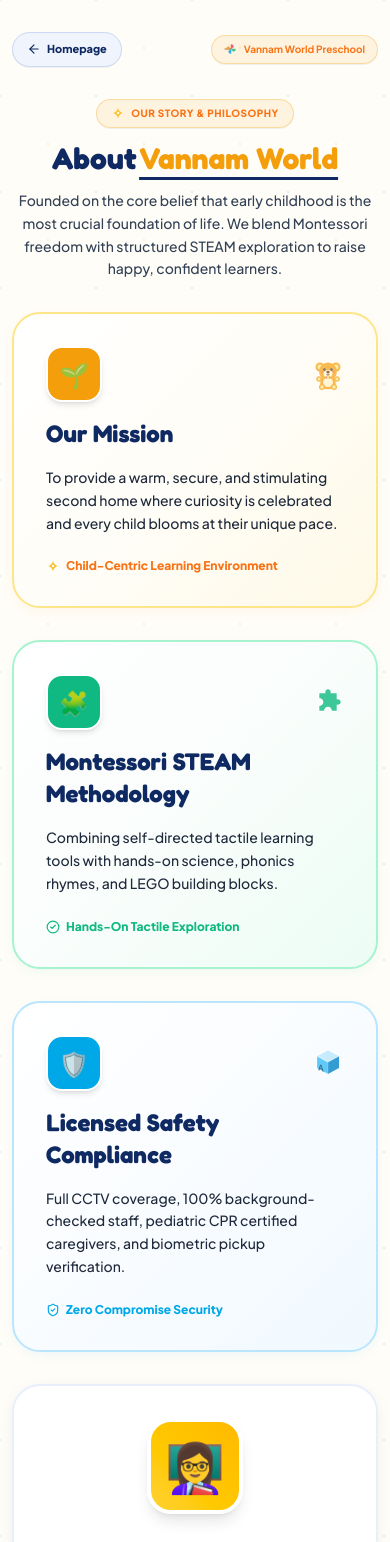
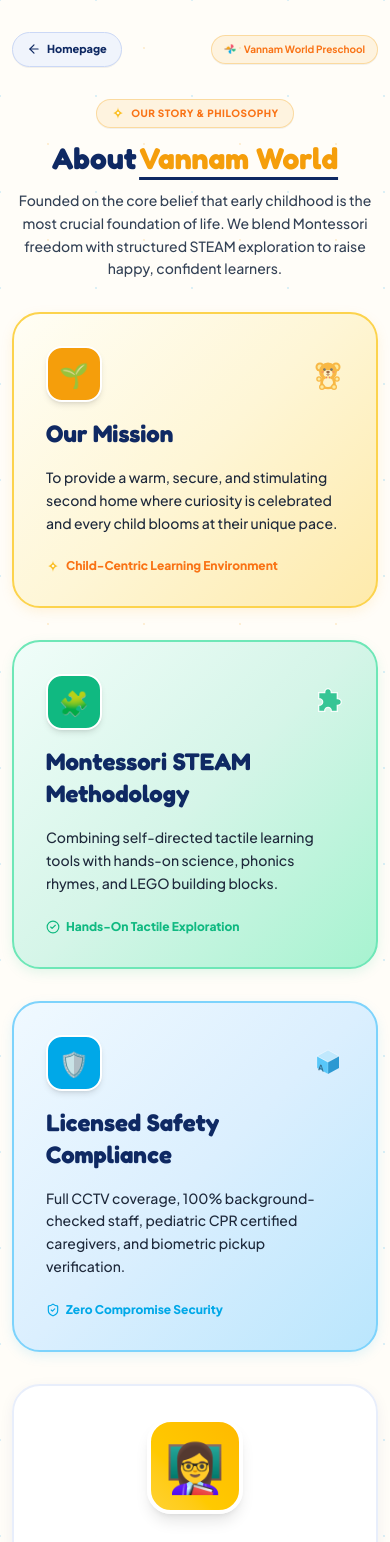
Before and after one commit to nithishwaran2703-oss/vannam, a Next.js app: page /about in a window 390 px wide. Shown: the top 1542 px of the page. Built offline with nearby package versions, Linux system fonts and the light colour scheme.

Commit message:
fix: mobile swipe, boost card colors, soft teacher cards, remove skip button

```diff
--- a/app/globals.css
+++ b/app/globals.css
@@ -309,45 +309,70 @@
 }
 
 .card-navy {
-  background: linear-gradient(135deg, #FFFFFF 0%, #F8FAFC 60%, #F0F4FC 100%);
-  border: 2px solid #CBD8F6;
-  box-shadow: 0px 4px 16px -2px rgba(15, 41, 99, 0.07);
+  background: linear-gradient(135deg, #F0F4FC 0%, #E8EEF9 50%, #DBEAFE 100%);
+  border: 2px solid #93B4F0;
+  box-shadow: 0px 4px 16px -2px rgba(15, 41, 99, 0.12);
 }
 
 .card-amber, .card-yellow {
+  background: linear-gradient(135deg, #FFFEF5 0%, #FEF6D6 50%, #FEEAAB 100%);
+  border: 2px solid #FCD34D;
+  box-shadow: 0px 4px 16px -2px rgba(245, 158, 11, 0.14);
+}
+
+.card-emerald, .card-green {
+  background: linear-gradient(135deg, #F0FDF9 0%, #D5F5E8 50%, #A7F3D0 100%);
+  border: 2px solid #6EE7B7;
+  box-shadow: 0px 4px 16px -2px rgba(16, 185, 129, 0.14);
+}
+
+.card-sky, .card-cyan {
+  background: linear-gradient(135deg, #F0F9FF 0%, #DBEFFE 50%, #BAE6FD 100%);
+  border: 2px solid #7DD3FC;
+  box-shadow: 0px 4px 16px -2px rgba(14, 165, 233, 0.14);
+}
+
+.card-rose, .card-red {
+  background: linear-gradient(135deg, #FFF5F5 0%, #FFE4E6 50%, #FECDD3 100%);
+  border: 2px solid #FDA4AF;
+  box-shadow: 0px 4px 16px -2px rgba(244, 63, 94, 0.14);
+}
+
+.card-orange {
+  background: linear-gradient(135deg, #FFF8F0 0%, #FEE8CC 50%, #FED7AA 100%);
+  border: 2px solid #FDBA74;
+  box-shadow: 0px 4px 16px -2px rgba(249, 115, 22, 0.14);
+}
+
+.card-purple {
+  background: linear-gradient(135deg, #FAF5FF 0%, #EDE4FB 50%, #DDD6FE 100%);
+  border: 2px solid #C4B5FD;
+  box-shadow: 0px 4px 16px -2px rgba(139, 92, 246, 0.14);
+}
+
+/* Soft card variants — gentle pastel washes for teacher cards */
+.card-amber-soft {
   background: linear-gradient(135deg, #FFFFFF 0%, #FFFDF7 60%, #FEF9E7 100%);
   border: 2px solid #FDE68A;
   box-shadow: 0px 4px 16px -2px rgba(245, 158, 11, 0.07);
 }
 
-.card-emerald, .card-green {
+.card-emerald-soft {
   background: linear-gradient(135deg, #FFFFFF 0%, #F9FDFB 60%, #ECFDF5 100%);
   border: 2px solid #A7F3D0;
   box-shadow: 0px 4px 16px -2px rgba(16, 185, 129, 0.07);
 }
 
-.card-sky, .card-cyan {
+.card-sky-soft {
   background: linear-gradient(135deg, #FFFFFF 0%, #F9FCFF 60%, #F0F9FF 100%);
   border: 2px solid #BAE6FD;
   box-shadow: 0px 4px 16px -2px rgba(14, 165, 233, 0.07);
 }
 
-.card-rose, .card-red {
+.card-rose-soft {
   background: linear-gradient(135deg, #FFFFFF 0%, #FCF8F9 60%, #FFF1F2 100%);
   border: 2px solid #FECDD3;
   box-shadow: 0px 4px 16px -2px rgba(244, 63, 94, 0.07);
-}
-
-.card-orange {
-  background: linear-gradient(135deg, #FFFFFF 0%, #FFFBF7 60%, #FFF7ED 100%);
-  border: 2px solid #FED7AA;
-  box-shadow: 0px 4px 16px -2px rgba(249, 115, 22, 0.07);
-}
-
-.card-purple {
-  background: linear-gradient(135deg, #FFFFFF 0%, #FAF8FD 60%, #FAF5FF 100%);
-  border: 2px solid #E9D5FF;
-  box-shadow: 0px 4px 16px -2px rgba(139, 92, 246, 0.07);
 }
 
 /* Floating & Playful Animations */
@@ -1528,47 +1553,47 @@
     box-shadow: 0px 4px 16px -2px rgba(15, 41, 99, 0.08) !important;
   }
 
-  /* Color cards: Soft, soothing pastel whisper washes (never hard, glaring, or saturated) */
+  /* Color cards: Warm, bright, cool pastels — clearly colored but not harsh */
   .card-amber, .card-yellow {
-    background: linear-gradient(135deg, #FFFFFF 0%, #FFFDF7 50%, #FEF9E7 100%) !important;
-    border-color: #FDE68A !important;
-    box-shadow: 0 4px 14px -2px rgba(245, 158, 11, 0.08) !important;
+    background: linear-gradient(135deg, #FFFEF5 0%, #FEF6D6 50%, #FEEAAB 100%) !important;
+    border-color: #FCD34D !important;
+    box-shadow: 0 4px 14px -2px rgba(245, 158, 11, 0.15) !important;
   }
 
   .card-emerald, .card-green {
-    background: linear-gradient(135deg, #FFFFFF 0%, #F9FDFB 50%, #ECFDF5 100%) !important;
-    border-color: #A7F3D0 !important;
-    box-shadow: 0 4px 14px -2px rgba(16, 185, 129, 0.08) !important;
+    background: linear-gradient(135deg, #F0FDF9 0%, #D5F5E8 50%, #A7F3D0 100%) !important;
+    border-color: #6EE7B7 !important;
+    box-shadow: 0 4px 14px -2px rgba(16, 185, 129, 0.15) !important;
   }
 
   .card-sky, .card-cyan {
-    background: linear-gradient(135deg, #FFFFFF 0%, #F9FCFF 50%, #F0F9FF 100%) !important;
-    border-color: #BAE6FD !important;
-    box-shadow: 0 4px 14px -2px rgba(14, 165, 233, 0.08) !important;
+    background: linear-gradient(135deg, #F0F9FF 0%, #DBEFFE 50%, #BAE6FD 100%) !important;
+    border-color: #7DD3FC !important;
+    box-shadow: 0 4px 14px -2px rgba(14, 165, 233, 0.15) !important;
   }
 
   .card-rose, .card-red {
-    background: linear-gradient(135deg, #FFFFFF 0%, #FCF8F9 50%, #FFF1F2 100%) !important;
-    border-color: #FECDD3 !important;
-    box-shadow: 0 4px 14px -2px rgba(244, 63, 94, 0.08) !important;
+    background: linear-gradient(135deg, #FFF5F5 0%, #FFE4E6 50%, #FECDD3 100%) !important;
+    border-color: #FDA4AF !important;
+    box-shadow: 0 4px 14px -2px rgba(244, 63, 94, 0.15) !important;
   }
 
   .card-orange {
-    background: linear-gradient(135deg, #FFFFFF 0%, #FFFBF7 50%, #FFF7ED 100%) !important;
-    border-color: #FED7AA !important;
-    box-shadow: 0 4px 14px -2px rgba(249, 115, 22, 0.08) !important;
+    background: linear-gradient(135deg, #FFF8F0 0%, #FEE8CC 50%, #FED7AA 100%) !important;
+    border-color: #FDBA74 !important;
+    box-shadow: 0 4px 14px -2px rgba(249, 115, 22, 0.15) !important;
   }
 
   .card-navy {
-    background: linear-gradient(135deg, #FFFFFF 0%, #F8FAFC 50%, #F0F4FC 100%) !important;
-    border-color: #CBD8F6 !important;
-    box-shadow: 0 4px 14px -2px rgba(15, 41, 99, 0.08) !important;
+    background: linear-gradient(135deg, #F0F4FC 0%, #E8EEF9 50%, #DBEAFE 100%) !important;
+    border-color: #93B4F0 !important;
+    box-shadow: 0 4px 14px -2px rgba(15, 41, 99, 0.15) !important;
   }
 
   .card-purple {
-    background: linear-gradient(135deg, #FFFFFF 0%, #FAF8FD 50%, #FAF5FF 100%) !important;
-    border-color: #E9D5FF !important;
-    box-shadow: 0 4px 14px -2px rgba(139, 92, 246, 0.08) !important;
+    background: linear-gradient(135deg, #FAF5FF 0%, #EDE4FB 50%, #DDD6FE 100%) !important;
+    border-color: #C4B5FD !important;
+    box-shadow: 0 4px 14px -2px rgba(139, 92, 246, 0.15) !important;
   }
 
   /* Ensure text containers have proper padding on mobile */
@@ -1582,6 +1607,14 @@
   .overflow-x-auto {
     -webkit-overflow-scrolling: touch;
     overscroll-behavior-x: contain;
+  }
+
+  /* Fix: Horizontal snap carousels must lock touch direction to pan-x
+     so swipe gestures scroll cards left/right instead of moving the page up/down.
+     pinch-zoom is kept so accessibility zoom still works. */
+  .overflow-x-auto.snap-x {
+    touch-action: pan-x pinch-zoom;
+    overscroll-behavior-y: none;
   }
 }
 
--- a/components/OpeningAnimation.jsx
+++ b/components/OpeningAnimation.jsx
@@ -213,18 +213,7 @@
         </div>
       </div>
 
-      {/* ── SKIP BUTTON (Top Right) ── */}
-      <button
-        onClick={() => {
-          setStage("exit");
-          setTimeout(() => setMounted(false), 200);
-        }}
-        className="absolute top-4 right-4 z-50 px-3.5 py-1.5 rounded-full bg-white/80 hover:bg-white text-[#0F2963] text-xs font-bold shadow-xs border border-amber-200/80 transition-all hover:scale-105 active:scale-95 cursor-pointer backdrop-blur-xs flex items-center gap-1"
-        aria-label="Skip intro animation"
-      >
-        <span>Skip</span>
-        <span className="text-amber-500 font-normal">✕</span>
-      </button>
+
     </div>
   );
 }
```
Also changed, not shown: app/page.js.
